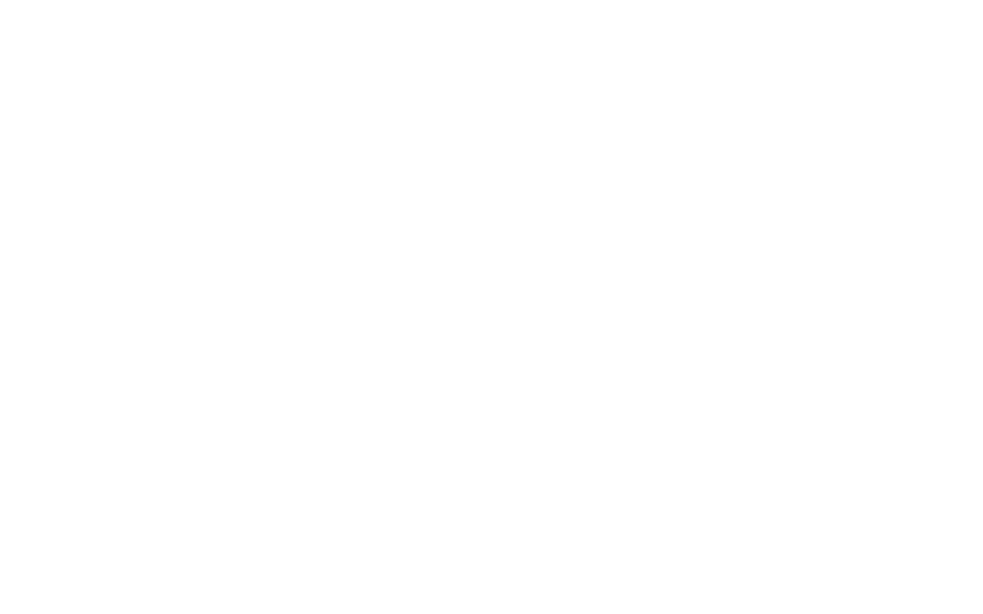
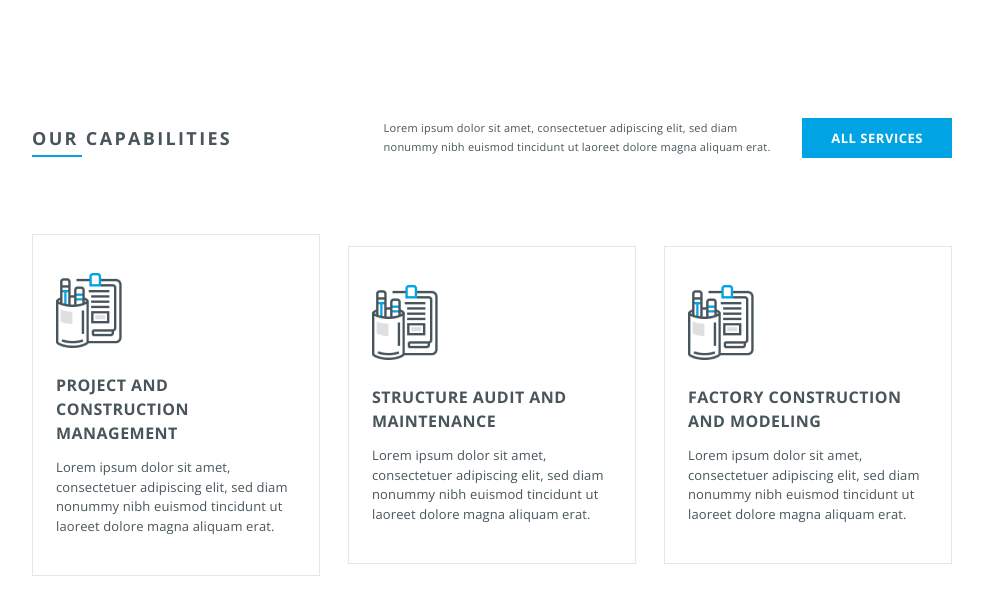
Before and after one commit to Aiba30/Konstrukt-aibek, a plain HTML site: page index.html in a window 1280 px wide. Shown: the whole page, without its empty margins (148-1131 px from the left). Drawn offline with Linux system fonts and the light colour scheme.

Commit message:
feat: added 'Our Capabilities' section

```diff
--- a/index.html
+++ b/index.html
@@ -1,14 +1,57 @@
 <!DOCTYPE html>
 <html lang="en">
+
 <head>
 	<meta charset="UTF-8">
 	<meta name="viewport" content="width=device-width, initial-scale=1.0">
+	<link rel="stylesheet" href="./style.css">
 	<title>Document</title>
 </head>
+
 <body>
 	<main>
 		<section></section>
-		<section></section>
+		<section class="capabilities">
+			<div class="capabilities__header">
+				<h2 class="capabilities__title">OUR CAPABILITIES</h2>
+				<div class="capabilities__right">
+					<p class="capabilities__subtitle">
+						Lorem ipsum dolor sit amet, consectetuer adipiscing elit, sed diam <br>
+						nonummy
+						nibh euismod tincidunt ut laoreet dolore magna aliquam erat.
+					</p>
+					<button class="btn capabilities--btn">ALL SERVICES</button>
+				</div>
+			</div>
+
+			<div class="capabilities__content">
+				<div class="capabilities__item">
+					<img src="./assets/images/capabilities-1.png" alt="capabilities-1">
+					<div class="capabilities__item__text">
+						<p class="capabilities__item__title">PROJECT AND CONSTRUCTION MANAGEMENT</p>
+						<p class="capabilities__item__subtitle">Lorem ipsum dolor sit amet, consectetuer adipiscing elit, sed
+							diam nonummy nibh euismod tincidunt ut laoreet dolore magna aliquam erat.</p>
+					</div>
+				</div>
+				<div class="capabilities__item">
+					<img src="./assets/images/capabilities-1.png" alt="capabilities-1">
+					<div class="capabilities__item__text">
+						<p class="capabilities__item__title">STRUCTURE AUDIT AND MAINTENANCE</p>
+						<p class="capabilities__item__subtitle">Lorem ipsum dolor sit amet, consectetuer adipiscing elit, sed
+							diam nonummy nibh euismod tincidunt ut laoreet dolore magna aliquam erat.</p>
+					</div>
+				</div>
+				<div class="capabilities__item">
+					<img src="./assets/images/capabilities-1.png" alt="capabilities-1">
+					<div class="capabilities__item__text">
+						<p class="capabilities__item__title">FACTORY CONSTRUCTION AND MODELING</p>
+						<p class="capabilities__item__subtitle">Lorem ipsum dolor sit amet, consectetuer adipiscing elit, sed
+							diam nonummy nibh euismod tincidunt ut laoreet dolore magna aliquam erat.</p>
+					</div>
+				</div>
+			</div>
+		</section>
 	</main>
 </body>
+
 </html>
--- a/style.css
+++ b/style.css
@@ -0,0 +1,78 @@
+@import "./styles/amir.styles.css";
+
+/* Обнуление */
+* {
+	padding: 0;
+	margin: 0;
+	border: 0;
+}
+*,
+*:before,
+*:after {
+	-moz-box-sizing: border-box;
+	-webkit-box-sizing: border-box;
+	box-sizing: border-box;
+}
+:focus,
+:active {
+	outline: none;
+}
+a:focus,
+a:active {
+	outline: none;
+}
+nav,
+footer,
+header,
+aside {
+	display: block;
+}
+html,
+body {
+	height: 100%;
+	width: 100%;
+	font-size: 100%;
+	line-height: 1;
+	font-size: 14px;
+	-ms-text-size-adjust: 100%;
+	-moz-text-size-adjust: 100%;
+	-webkit-text-size-adjust: 100%;
+}
+input,
+button,
+textarea {
+	font-family: inherit;
+}
+input::-ms-clear {
+	display: none;
+}
+button {
+	cursor: pointer;
+}
+button::-moz-focus-inner {
+	padding: 0;
+	border: 0;
+}
+a,
+a:visited {
+	text-decoration: none;
+}
+a:hover {
+	text-decoration: none;
+}
+ul li {
+	list-style: none;
+}
+img {
+	vertical-align: top;
+}
+h1,
+h2,
+h3,
+h4,
+h5,
+h6 {
+	font-size: inherit;
+	font-weight: inherit;
+}
+/* --------------------- */
--- /dev/null
+++ b/styles/amir.styles.css
@@ -0,0 +1,85 @@
+@font-face {
+	font-family: "Open-Sans";
+	src: url(../assets/fonts/OpenSans.ttf);
+}
+
+body {
+	font-family: "Open-Sans";
+	color: #48555b;
+}
+
+.capabilities {
+	max-width: 940px;
+	margin: 118px auto 0;
+	padding: 0 10px;
+}
+.capabilities__header {
+	display: flex;
+	align-items: center;
+	justify-content: space-between;
+}
+.capabilities__title {
+	font-weight: 700;
+	font-size: 18px;
+	letter-spacing: 0.13em;
+	position: relative;
+}
+.capabilities__title::after {
+	content: "";
+	position: absolute;
+	width: 50px;
+	bottom: -10px;
+	left: 0;
+	border-bottom: 2px solid #00a4e5;
+}
+.capabilities__right {
+	display: flex;
+	gap: 31.6px;
+}
+.capabilities__subtitle {
+	font-size: 11px;
+	line-height: 173%;
+	letter-spacing: 0.02em;
+	color: #48555b;
+}
+.btn {
+	font-weight: 700;
+	font-size: 13px;
+	letter-spacing: 0.04em;
+	color: #fff;
+}
+.capabilities--btn {
+	padding: 11px 29px;
+	background-color: #00a4e5;
+}
+
+.capabilities__content {
+	margin-top: 76px;
+	display: flex;
+	align-items: center;
+	gap: 28px;
+}
+.capabilities__item {
+	max-width: 295px;
+	border: 1px solid #e6e6e6;
+	padding: 38px 22px 39px 23px;
+}
+.capabilities__item img {
+	margin-bottom: 25px;
+}
+.capabilities__item__text {
+	display: flex;
+	flex-direction: column;
+	gap: 13px;
+}
+.capabilities__item__title {
+	font-weight: 700;
+	font-size: 16px;
+	line-height: 150%;
+	letter-spacing: 0.03em;
+}
+.capabilities__item__subtitle {
+	font-size: 13px;
+	line-height: 150%;
+	letter-spacing: 0.01em;
+}
```
Also changed, not shown: assets/fonts/OpenSans.ttf (added), assets/images/capabilities-1.png (added), assets/images/capabilities-2.png (added), assets/images/capabilities-3.png (added).
